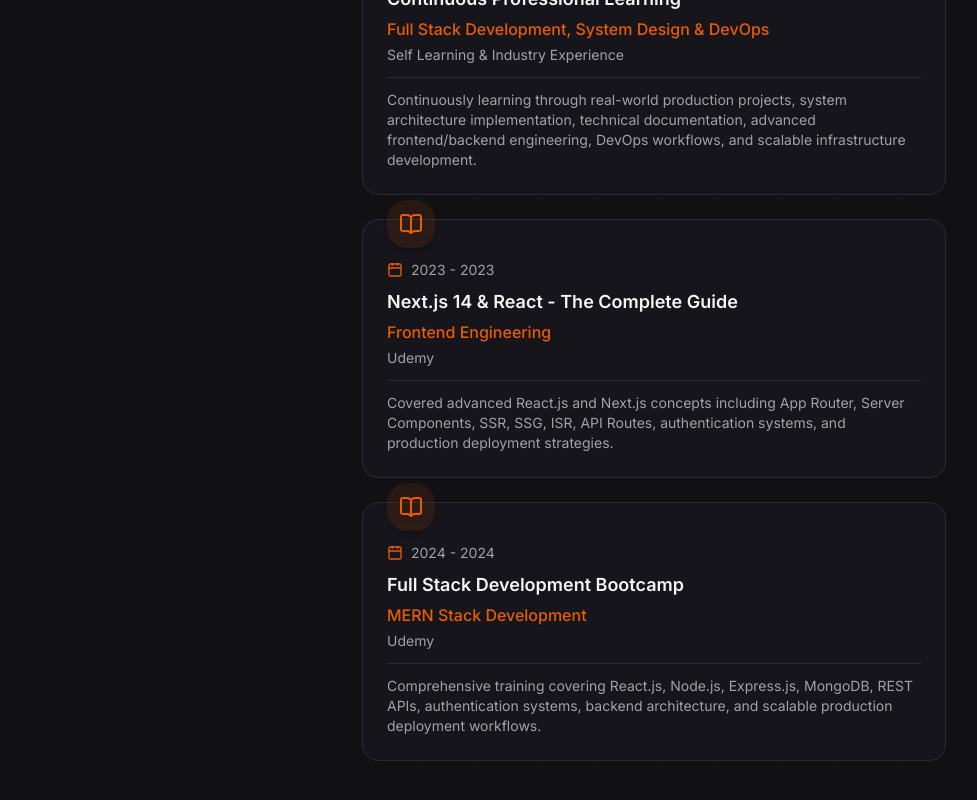
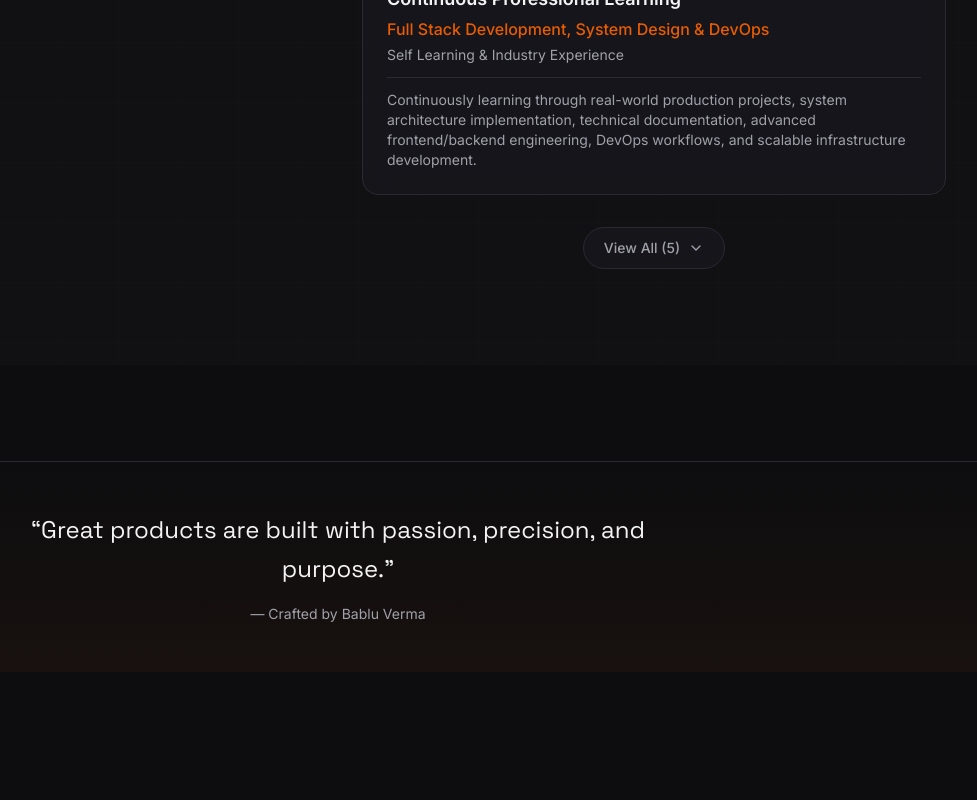
Before and after one commit to Bablu-Verma/nextjs-portfolio, a Next.js app: page /about in a window 1280 px wide. Shown: the part 2689-3489 px from the top of the page, without its empty margins (302-1279 px from the left). After the commit the page ends 3361 px from the top, so only its background shows below. Built offline with nearby package versions, Linux system fonts and the light colour scheme.

Commit message:
change contact icon and link

```diff
--- a/app/page.tsx
+++ b/app/page.tsx
@@ -42,7 +42,7 @@ export default function Home() {
         <Testimonials />
         <FAQ />
         <Contact />
-        {/* <AndroidApp /> */}
+        <AndroidApp />
       </main>
 
 
--- a/components/sections/AndroidApp.tsx
+++ b/components/sections/AndroidApp.tsx
@@ -12,7 +12,7 @@ export function AndroidApp() {
 
 
       <Container className="relative">
-        <div className="md:flex justify-between gap-12  items-center ">
+        <div id='apkInstall' className="md:flex justify-between gap-12  items-center ">
           <FadeIn className='max-w-[700]'>
 
             <h2 className="text-3xl md:text-5xl font-bold font-heading mb-6">
@@ -27,7 +27,7 @@ export function AndroidApp() {
 
           <FadeIn delay={0.2} className="relative">
             <Button size="lg" className="group">
-              <a href='https://expo.dev/artifacts/eas/f48QeTjczqJRHszwKqi5vG.apk' className="flex items-center">
+              <a href='https://expo.dev/artifacts/eas/oo9JYpyv5Cf7QHys1xESzQ.apk' className="flex items-center">
                 <Download className="mr-2 w-4 h-4 group-hover:translate-y-1 transition-transform" />
                 Install Now
               </a>
--- a/components/sections/Contact.tsx
+++ b/components/sections/Contact.tsx
@@ -11,6 +11,7 @@ import { motion } from 'framer-motion';
 import { Mail, MapPin, Phone } from 'lucide-react';
 import { FaGithub, FaInstagram, FaLinkedin, FaTwitter } from 'react-icons/fa';
 import toast from 'react-hot-toast';
+import { FaAndroid } from 'react-icons/fa6';
 
 export function Contact() {
   const {
@@ -133,6 +134,7 @@ ${data.message}
                 </motion.a>
 
 
+
               </div>
             </FadeIn>
 
--- a/components/sections/Education.tsx
+++ b/components/sections/Education.tsx
@@ -1,13 +1,16 @@
 'use client';
 
+import { useState } from 'react';
 import { Section, Container, SectionHeader } from '@/components/ui/Section';
 import { useEducation } from '@/lib/hooks/useApi';
 import { FadeIn } from '@/components/shared/Animations';
 import { motion } from 'framer-motion';
-import { Calendar, BookOpen } from 'lucide-react';
+import { Calendar, BookOpen, ChevronDown, ChevronUp } from 'lucide-react';
 
 export function Education() {
   const { data: education = [], isLoading } = useEducation();
+  const [showAll, setShowAll] = useState(false);
+  const displayed = showAll ? education : education.slice(0, 3);
 
   if (isLoading) {
     return (
@@ -47,7 +50,7 @@ export function Education() {
           </div>
 
           <div className="space-y-6">
-            {education.map((edu, index) => (
+            {displayed.map((edu, index) => (
               <FadeIn key={edu.id} delay={index * 0.1}>
                 <motion.div
                   whileHover={{ y: -5 }}
@@ -82,6 +85,20 @@ export function Education() {
                 </motion.div>
               </FadeIn>
             ))}
+            {education.length > 3 && (
+              <div className="flex justify-center pt-2">
+                <button
+                  onClick={() => setShowAll(!showAll)}
+                  className="inline-flex items-center gap-2 px-5 py-2.5 rounded-full border border-border bg-card/60 backdrop-blur-md text-sm font-medium text-muted-foreground hover:text-primary hover:border-primary/40 hover:shadow-[0_4px_15px_rgba(232,93,4,0.1)] transition-all duration-300"
+                >
+                  {showAll ? (
+                    <>Show Less <ChevronUp className="w-4 h-4" /></>
+                  ) : (
+                    <>View All ({education.length}) <ChevronDown className="w-4 h-4" /></>
+                  )}
+                </button>
+              </div>
+            )}
           </div>
         </div>
       </Container>
--- a/components/sections/Hero.tsx
+++ b/components/sections/Hero.tsx
@@ -3,10 +3,12 @@
 import { useRef } from 'react';
 import { motion, useScroll, useTransform } from 'framer-motion';
 import { ArrowRight, Mail, Sparkles } from 'lucide-react';
-import { FaLinkedin, FaGithub } from 'react-icons/fa6';
+import { FaLinkedin, FaGithub, FaLink } from 'react-icons/fa6';
 import { TypeAnimation } from 'react-type-animation';
 import { Button } from '@/components/ui/Button';
 import { FadeIn } from '@/components/shared/Animations';
+import { FaAndroid } from 'react-icons/fa';
+import Link from 'next/link';
 
 export function Hero() {
   const containerRef = useRef<HTMLDivElement>(null);
@@ -97,9 +99,9 @@ export function Hero() {
               <a href="https://linkedin.com/in/babluverma" target="_blank">
                 <FaLinkedin className="w-6 h-6 hover:text-primary transition transform hover:scale-110" />
               </a>
-              {/* <a href="mailto:jbabluverma@gmail.com">
-                <Mail className="w-6 h-6 hover:text-primary transition transform hover:scale-110" />
-              </a> */}
+              <Link href="/#apkInstall">
+                <FaAndroid className="w-6 h-6 hover:text-primary transition transform hover:scale-110" />
+              </Link>
             </div>
           </FadeIn>
 
```
